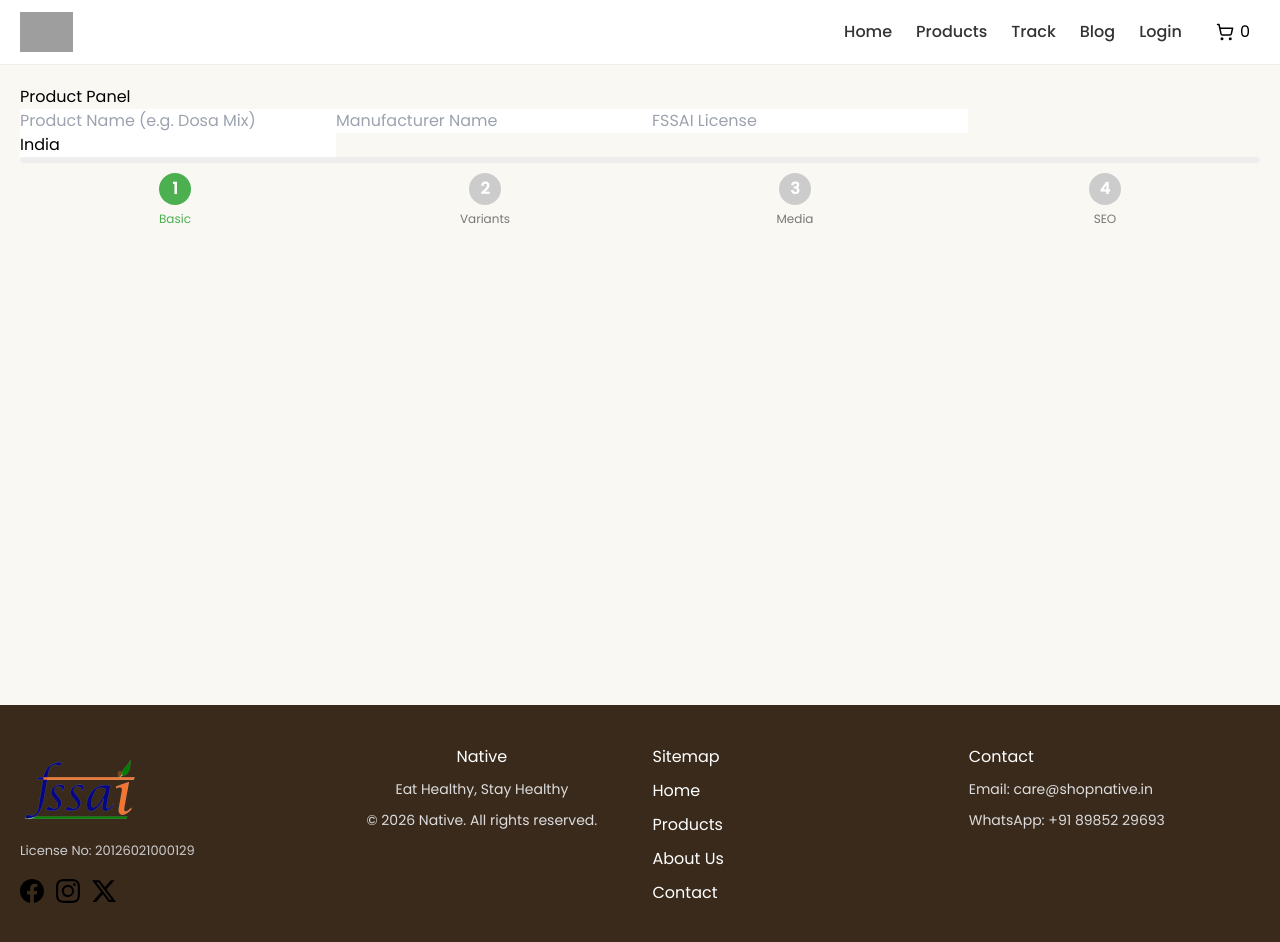
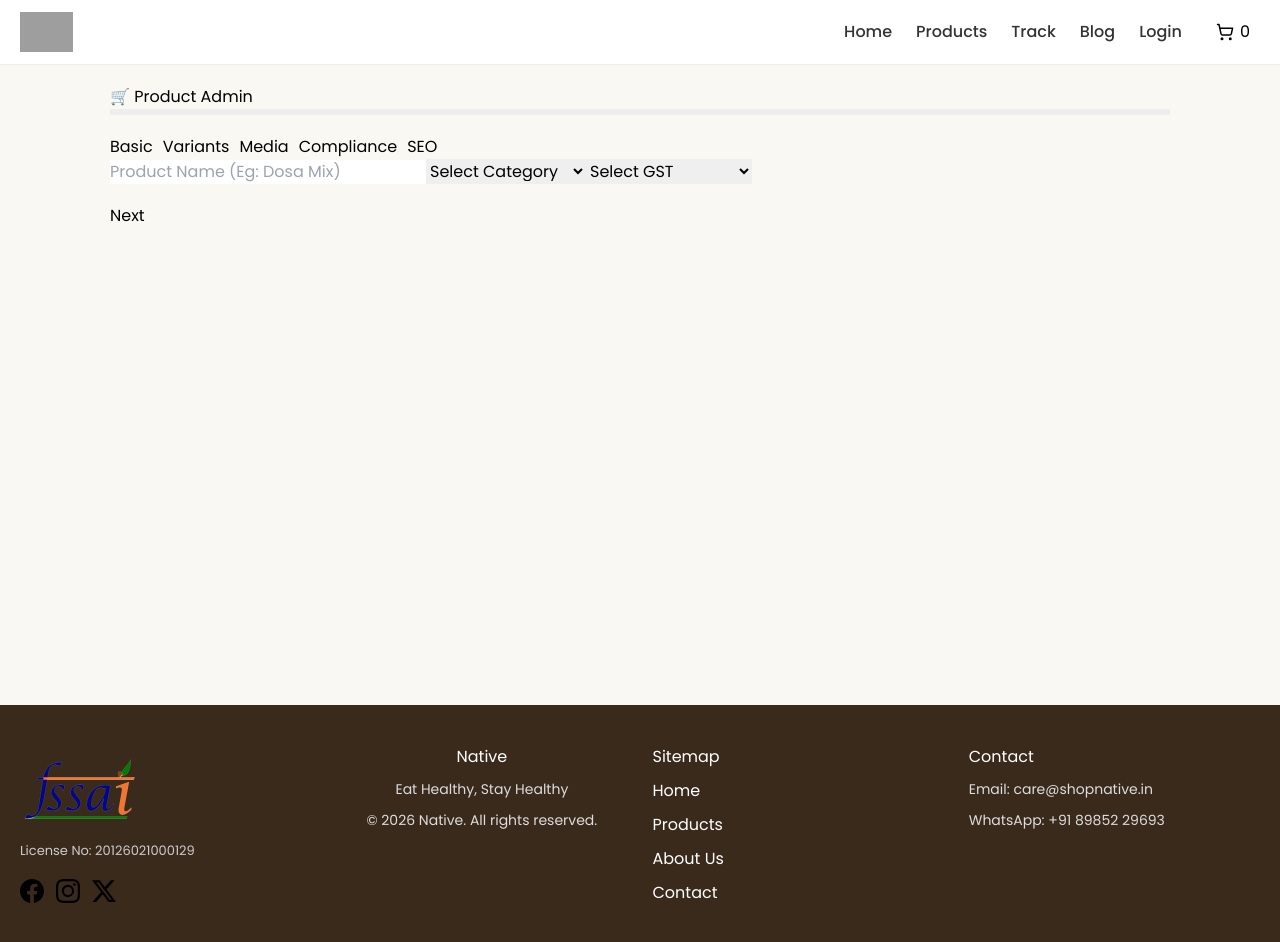
Before and after one commit to nagarajukandula55/native, a Next.js app: page /admin/products in a window 1280 px wide. Shown: the top 942 px of the page. Built offline with nearby package versions, Linux system fonts and the light colour scheme; grey boxes are pictures that could not be loaded.

Commit message:
Update page.js

```diff
--- a/app/admin/products/page.js
+++ b/app/admin/products/page.js
@@ -28,20 +28,23 @@ const emptyForm = {
     ingredients: "",
     shelfLife: "",
 
-  // 🔥 NEW FIELDS (COMPLIANCE)
+    // 🔥 NEW FIELDS
+    fssaiNumber: "",
     manufacturerName: "",
     manufacturerAddress: "",
-  fssaiLicense: "",
     countryOfOrigin: "India",
+    storageInstructions: "",
+    allergenInfo: "",
     packedDate: "",
     expiryDate: "",
-  storageInstructions: "",
-  allergenInfo: "",
 
-  // 🔥 NUTRITION SYSTEM
-  nutritionInputs: [
-    { name: "", ratio: "" }
-  ],
+    // 🔥 Nutrition (basic structure)
+    nutrition: {
+      energy: "",
+      protein: "",
+      carbs: "",
+      fat: "",
+    },
 
     images: [],
     variants: [emptyVariant],
@@ -51,7 +54,6 @@ const [form, setForm] = useState(emptyForm);
   const [productKey, setProductKey] = useState("");
   const [slug, setSlug] = useState("");
   const [imagePreviews, setImagePreviews] = useState([]);
-
   const [seo, setSeo] = useState({
     title: "",
     description: "",
@@ -66,32 +68,59 @@ const barcodeRefs = useRef([]);
   /* ================= GST ================= */
 
   const gstOptions = [
-  { name: "Food Preparations (Not Elsewhere Specified)", hsn: "2106", tax: 5, desc: "Includes dosa mix, idli mix" },
+    { name: "Food Preparations", hsn: "2106", tax: 5 },
+    { name: "Flours", hsn: "1101", tax: 5 },
+    { name: "Spices", hsn: "0910", tax: 5 },
+    { name: "Oils", hsn: "1515", tax: 5 },
+    { name: "Pickles", hsn: "2001", tax: 12 },
   ];
 
-const websiteCategories = ["Instant Mixes","Spices & Masalas"];
+  const websiteCategories = [
+    "Instant Mixes",
+    "Spices & Masalas",
+    "Flours & Millets",
+    "Ready to Eat",
+  ];
 
-/* ================= AUTO ================= */
+  /* ================= AUTO GENERATORS ================= */
 
   useEffect(() => {
     if (!form.name) return;
 
-  const key = form.name.toUpperCase().replace(/[^A-Z0-9]/g, "");
+    const key = form.name.replace(/[^A-Z0-9]/gi, "").toUpperCase();
     setProductKey(key);
 
-  const slugGen = form.name.toLowerCase().replace(/[^a-z0-9]+/g, "-");
+    const slugGen = form.name.toLowerCase().replace(/\s+/g, "-");
     setSlug(slugGen);
 
+    setSeo({
+      title: `${form.name} | Buy Online`,
+      description: `Buy ${form.name} at best price`,
+      keywords: `${form.name}, buy online`,
+    });
   }, [form.name]);
+
+  useEffect(() => {
+    const selected = gstOptions.find(g => g.name === form.gstCategory);
+    if (selected) {
+      setForm(prev => ({
+        ...prev,
+        hsn: selected.hsn,
+        tax: selected.tax,
+      }));
+    }
+  }, [form.gstCategory]);
 
   /* ================= VARIANTS ================= */
 
   function updateVariant(i, field, value) {
     const updated = [...form.variants];
-  updated[i][field] = value;
+
+    updated[i] = { ...updated[i], [field]: value };
 
     if (updated[i].value && productKey) {
-    updated[i].sku = `NA-${productKey}-${i + 1}`;
+      const seq = String(i + 1).padStart(3, "0");
+      updated[i].sku = `NA-${productKey}-${seq}-${updated[i].value}${updated[i].unit}`;
     }
 
     setForm(prev => ({ ...prev, variants: updated }));
@@ -100,56 +129,20 @@ function updateVariant(i, field, value) {
   function addVariant() {
     setForm(prev => ({
       ...prev,
-    variants: [...prev.variants, emptyVariant],
+      variants: [...prev.variants, { ...emptyVariant }],
     }));
-}
-
-/* ================= NUTRITION ================= */
-
-function updateNutrition(i, field, value) {
-  const updated = [...form.nutritionInputs];
-  updated[i][field] = value;
-  setForm(prev => ({ ...prev, nutritionInputs: updated }));
-}
-
-function addNutrition() {
-  setForm(prev => ({
-    ...prev,
-    nutritionInputs: [...prev.nutritionInputs, { name: "", ratio: "" }],
-  }));
-}
-
-// 🔥 SIMPLE CALCULATION (dummy logic)
-function calculateNutrition() {
-  return form.nutritionInputs.map(n => ({
-    ingredient: n.name,
-    calories: Number(n.ratio) * 4,
-    protein: Number(n.ratio) * 0.2,
-  }));
-}
-
-// 🔥 DOWNLOAD CSV
-function downloadNutrition() {
-  const data = calculateNutrition();
-  let csv = "Ingredient,Calories,Protein\n";
-
-  data.forEach(d => {
-    csv += `${d.ingredient},${d.calories},${d.protein}\n`;
-  });
-
-  const blob = new Blob([csv]);
-  const url = URL.createObjectURL(blob);
-
-  const a = document.createElement("a");
-  a.href = url;
-  a.download = "nutrition.csv";
-  a.click();
   }
 
   /* ================= IMAGE ================= */
 
   async function handleImageUpload(e) {
     const files = Array.from(e.target.files);
+
+    const previews = files.map(f => ({
+      preview: URL.createObjectURL(f),
+    }));
+
+    setImagePreviews(prev => [...prev, ...previews]);
 
     const uploaded = [];
 
@@ -173,9 +166,30 @@ async function handleImageUpload(e) {
     }));
   }
 
+  /* ================= VALIDATION ================= */
+
+  function validate() {
+    if (!form.name) return "Product name required";
+    if (!form.images.length) return "Upload image required";
+    if (!form.fssaiNumber) return "FSSAI required";
+    return null;
+  }
+
+  /* ================= BARCODE ================= */
+
+  useEffect(() => {
+    form.variants.forEach((v, i) => {
+      if (barcodeRefs.current[i] && v.sku) {
+        JsBarcode(barcodeRefs.current[i], v.sku);
+      }
+    });
+  }, [form.variants]);
+
   /* ================= SAVE ================= */
 
   async function handleSubmit() {
+    const err = validate();
+    if (err) return setError(err);
 
     for (let v of form.variants) {
       await fetch("/api/admin/products", {
@@ -189,163 +203,120 @@ async function handleSubmit() {
           sellingPrice: v.sellingPrice,
           productKey,
           slug,
+          seo,
           status: "review",
         }),
       });
     }
 
-  alert("Saved");
+    alert("Submitted ✔");
   }
 
   /* ================= UI ================= */
 
   return (
-<div style={{ padding: 20 }}>
+    <div style={{ maxWidth: 1100, margin: "auto", padding: 20 }}>
 
-<h2>Product Panel</h2>
+      <h1>🛒 Product Admin</h1>
 
-{/* BASIC */}
+      {/* PROGRESS */}
+      <div style={{ marginBottom: 20 }}>
+        <div style={{ height: 6, background: "#eee" }}>
+          <div style={{
+            width: `${(step / 4) * 100}%`,
+            background: "green",
+            height: "100%"
+          }} />
+        </div>
+      </div>
+
+      {/* STEP NAV */}
+      <div style={{ display: "flex", gap: 10 }}>
+        {["Basic", "Variants", "Media", "Compliance", "SEO"].map((s, i) => (
+          <button key={i} onClick={() => setStep(i)}>{s}</button>
+        ))}
+      </div>
+
+      {/* STEP 0 */}
       {step === 0 && (
         <div>
+          <input placeholder="Product Name (Eg: Dosa Mix)"
+            value={form.name}
+            onChange={e => setForm({ ...form, name: e.target.value })} />
 
-<input placeholder="Product Name (e.g. Dosa Mix)"
-value={form.name}
-onChange={e=>setForm({...form,name:e.target.value})}/>
+          <select onChange={e => setForm({ ...form, category: e.target.value })}>
+            <option>Select Category</option>
+            {websiteCategories.map(c => <option key={c}>{c}</option>)}
+          </select>
 
-<input placeholder="Manufacturer Name"
-value={form.manufacturerName}
-onChange={e=>setForm({...form,manufacturerName:e.target.value})}/>
-
-<input placeholder="FSSAI License"
-value={form.fssaiLicense}
-onChange={e=>setForm({...form,fssaiLicense:e.target.value})}/>
-
-<input placeholder="Country of Origin"
-value={form.countryOfOrigin}
-onChange={e=>setForm({...form,countryOfOrigin:e.target.value})}/>
-
+          <select onChange={e => setForm({ ...form, gstCategory: e.target.value })}>
+            <option>Select GST</option>
+            {gstOptions.map(g => <option key={g.name}>{g.name}</option>)}
+          </select>
         </div>
       )}
 
-{/* VARIANTS */}
+      {/* STEP 1 */}
       {step === 1 && (
         <div>
-{form.variants.map((v,i)=>(
+          {form.variants.map((v, i) => (
             <div key={i}>
-<input placeholder="Weight"
-onChange={e=>updateVariant(i,"value",e.target.value)}/>
+              <input placeholder="Weight (Eg: 500)"
+                onChange={e => updateVariant(i, "value", e.target.value)} />
               <input placeholder="MRP"
-onChange={e=>updateVariant(i,"mrp",e.target.value)}/>
-<input placeholder="Price"
-onChange={e=>updateVariant(i,"sellingPrice",e.target.value)}/>
+                onChange={e => updateVariant(i, "mrp", e.target.value)} />
+              <input placeholder="Selling Price"
+                onChange={e => updateVariant(i, "sellingPrice", e.target.value)} />
+              <input value={v.sku} readOnly />
+              <svg ref={el => barcodeRefs.current[i] = el} />
             </div>
           ))}
           <button onClick={addVariant}>Add Variant</button>
         </div>
       )}
 
-{/* MEDIA */}
+      {/* STEP 2 */}
       {step === 2 && (
-<input type="file" multiple onChange={handleImageUpload}/>
-)}
-
-{/* NUTRITION */}
-{step === 3 && (
         <div>
-
-<h4>Nutrition Builder</h4>
-
-{form.nutritionInputs.map((n,i)=>(
-<div key={i}>
-<input placeholder="Ingredient"
-onChange={e=>updateNutrition(i,"name",e.target.value)}/>
-<input placeholder="Ratio (%)"
-onChange={e=>updateNutrition(i,"ratio",e.target.value)}/>
-</div>
-))}
-
-<button onClick={addNutrition}>Add Ingredient</button>
-
-<button onClick={downloadNutrition}>
-Download Nutrition CSV
-</button>
-
+          <input type="file" multiple onChange={handleImageUpload} />
         </div>
       )}
 
-{/* ================= PROGRESS BAR ================= */}
+      {/* STEP 3 */}
+      {step === 3 && (
+        <div>
+          <input placeholder="FSSAI Number"
+            onChange={e => setForm({ ...form, fssaiNumber: e.target.value })} />
 
-<div style={{ marginBottom: 20 }}>
+          <input placeholder="Manufacturer Name"
+            onChange={e => setForm({ ...form, manufacturerName: e.target.value })} />
 
-  {/* Progress Line */}
-  <div style={{
-    height: 6,
-    background: "#eee",
-    borderRadius: 10,
-    overflow: "hidden",
-    marginBottom: 10
-  }}>
-    <div style={{
-      width: `${(step / 3) * 100}%`,
-      background: "#4CAF50",
-      height: "100%",
-      transition: "0.3s"
-    }} />
+          <textarea placeholder="Manufacturer Address"
+            onChange={e => setForm({ ...form, manufacturerAddress: e.target.value })} />
+
+          <input placeholder="Storage Instructions"
+            onChange={e => setForm({ ...form, storageInstructions: e.target.value })} />
+
+          <input placeholder="Allergen Info"
+            onChange={e => setForm({ ...form, allergenInfo: e.target.value })} />
         </div>
+      )}
 
-  {/* Steps */}
-  <div style={{
-    display: "flex",
-    justifyContent: "space-between",
-    alignItems: "center"
-  }}>
+      {/* STEP 4 */}
+      {step === 4 && (
+        <div>
+          <input value={seo.title}
+            onChange={e => setSeo({ ...seo, title: e.target.value })} />
+          <textarea value={seo.description}
+            onChange={e => setSeo({ ...seo, description: e.target.value })} />
+        </div>
+      )}
 
-    {["Basic", "Variants", "Media", "SEO"].map((label, index) => (
-      <div
-        key={index}
-        onClick={() => setStep(index)}
-        style={{
-          cursor: "pointer",
-          textAlign: "center",
-          flex: 1
-        }}
-      >
-
-        {/* Circle */}
-        <div style={{
-          margin: "auto",
-          width: 32,
-          height: 32,
-          borderRadius: "50%",
-          background:
-            step === index
-              ? "#4CAF50"
-              : step > index
-              ? "#2e7d32"
-              : "#ccc",
-          color: "#fff",
-          display: "flex",
-          alignItems: "center",
-          justifyContent: "center",
-          fontWeight: "bold"
-        }}>
-          {step > index ? "✓" : index + 1}
-        </div>
-
-        {/* Label */}
-        <div style={{
-          fontSize: 12,
-          marginTop: 5,
-          color: step === index ? "#4CAF50" : "#777"
-        }}>
-          {label}
-        </div>
-
-      </div>
-    ))}
-
-  </div>
-
+      {/* ACTION */}
+      <div style={{ marginTop: 20 }}>
+        {step > 0 && <button onClick={() => setStep(step - 1)}>Back</button>}
+        {step < 4 && <button onClick={() => setStep(step + 1)}>Next</button>}
+        {step === 4 && <button onClick={handleSubmit}>Submit</button>}
       </div>
 
     </div>
```
Lines whose indentation alone changed are shown as unchanged.
